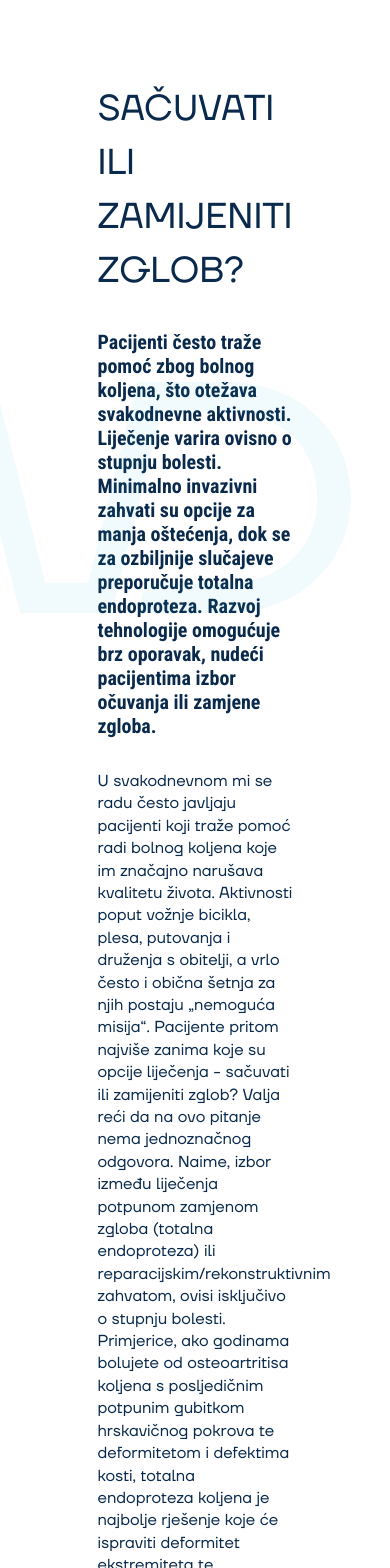
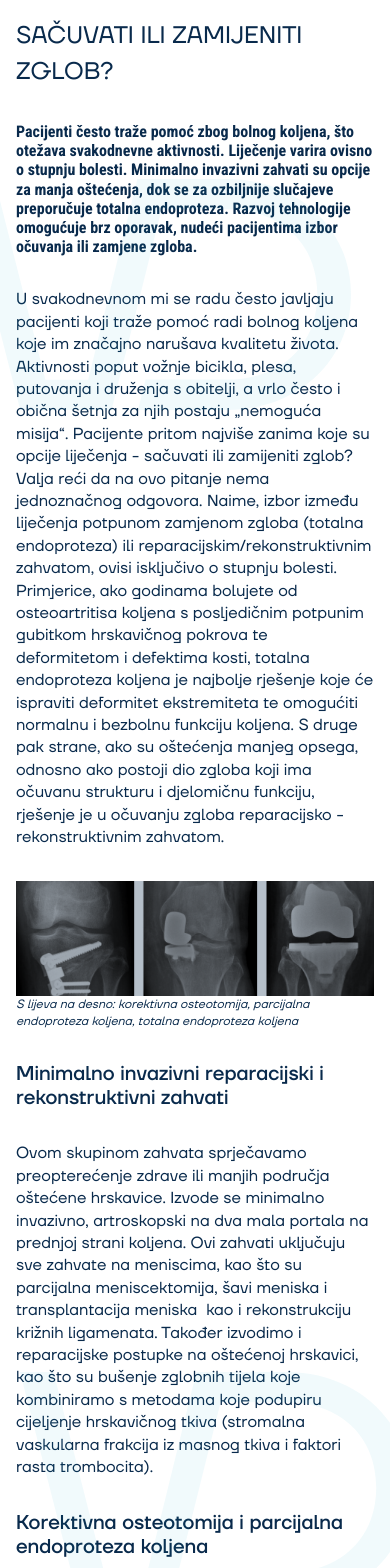
Before and after one commit to sutra-rudi/dinko-vidovic-web, a Next.js app: page /blog/1 in a window 390 px wide. Shown: the part 260-1828 px from the top of the page. Built offline with nearby package versions, Linux system fonts and the light colour scheme.

Commit message:
responsive done

```diff
--- a/src/app/blog/[blog_title]/PageContent.tsx
+++ b/src/app/blog/[blog_title]/PageContent.tsx
@@ -27,15 +27,15 @@ const PageContent = () => {
           alt='svg deco'
           className='absolute -bottom-[0] -left-[5%] z-0 pointer-events-none select-none'
         />
-        <div className='max-w-max-container mx-auto my-0 text-dinko-tamnoplava grid grid-cols-1 items-center gap-8 mt-32 w-2/4 z-10'>
-          <h2 className='text-4xl'>SAČUVATI ILI ZAMIJENITI ZGLOB?</h2>
-          <h4 className={`text-xl font-bold leading-baseLineHeight ${RobotoFont.className}`}>
+        <div className='max-w-max-container mx-auto my-0 text-dinko-tamnoplava grid grid-cols-1 items-center gap-8 lg:mt-32 md:mt-24 mt-16 lg:w-2/4 w-full lg:px-0 px-4 z-10'>
+          <h2 className='lg:text-4xl md:text-3xl text-2xl'>SAČUVATI ILI ZAMIJENITI ZGLOB?</h2>
+          <h4 className={`lg:text-xl md:text-lg text-base font-bold leading-baseLineHeight ${RobotoFont.className}`}>
             Pacijenti često traže pomoć zbog bolnog koljena, što otežava svakodnevne aktivnosti. Liječenje varira ovisno
             o stupnju bolesti. Minimalno invazivni zahvati su opcije za manja oštećenja, dok se za ozbiljnije slučajeve
             preporučuje totalna endoproteza. Razvoj tehnologije omogućuje brz oporavak, nudeći pacijentima izbor
             očuvanja ili zamjene zgloba.
           </h4>
-          <p className='leading-blogParaLineHeight'>
+          <p className='text-base leading-blogParaLineHeight'>
             {`U svakodnevnom mi se radu često javljaju pacijenti koji traže pomoć radi bolnog koljena koje im značajno
           narušava kvalitetu života. Aktivnosti poput vožnje bicikla, plesa, putovanja i druženja s obitelji, a vrlo
           često i obična šetnja za njih postaju „nemoguća misija“.\n\nPacijente pritom najviše zanima koje su opcije
@@ -50,12 +50,12 @@ const PageContent = () => {
           </p>
           <figure>
             <Image src={blogHero} alt='image of blog' />
-            <figcaption className='italic text-sm leading-[143%]'>
+            <figcaption className='italic lg:text-sm text-xs leading-[143%]'>
               S lijeva na desno: korektivna osteotomija, parcijalna endoproteza koljena, totalna endoproteza koljena
             </figcaption>
           </figure>
 
-          <h3 className='font-medium text-3xl leading-baseLineHeight'>
+          <h3 className='font-medium lg:text-3xl md:text-2xl text-xl leading-baseLineHeight'>
             Minimalno invazivni reparacijski i rekonstruktivni zahvati
           </h3>
 
@@ -68,7 +68,7 @@ const PageContent = () => {
             vaskularna frakcija iz masnog tkiva i faktori rasta trombocita).
           </p>
 
-          <h3 className='font-medium text-3xl leading-baseLineHeight'>
+          <h3 className='font-medium lg:text-3xl md:text-2xl text-xl leading-baseLineHeight'>
             Korektivna osteotomija i parcijalna endoproteza koljena
           </h3>
 
@@ -82,7 +82,9 @@ const PageContent = () => {
             pacijenta u potpunosti oslobađaju boli.
           </p>
 
-          <h3 className='font-medium text-3xl leading-baseLineHeight'>Totalna endoproteza koljena</h3>
+          <h3 className='font-medium lg:text-3xl md:text-2xl text-xl leading-baseLineHeight'>
+            Totalna endoproteza koljena
+          </h3>
 
           <p className='leading-blogParaLineHeight'>
             Ovdje dolazimo do zahvata kojega se pacijenti pribojavaju zbog nedostatka informacija. Termin umjetni zglob
@@ -107,7 +109,7 @@ const PageContent = () => {
 
           <figure className='z-10'>
             <Image src={blogArticleImg} alt='image of blog' />
-            <figcaption className='italic text-sm leading-[143%]'>
+            <figcaption className='italic lg:text-sm text-xs leading-[143%]'>
               Lijevo: deformitet prije ugradnje endoproteze; desno: ispravljen deformitet ugradnjom endoproteze
             </figcaption>
           </figure>
--- a/src/app/components/AppButton.tsx
+++ b/src/app/components/AppButton.tsx
@@ -3,7 +3,7 @@ import React from 'react';
 const AppButton = ({ primary, content }: { primary: 'prim' | 'sec' | 'hero' | 'bio' | 'blue-bg'; content: string }) => {
   return (
     <button
-      className={`transition-all ease-in flex items-center justify-center px-5 py-[0.6rem] rounded-appButtonBase ${
+      className={`transition-all ease-in flex items-center justify-center px-5 py-[0.6rem] rounded-appButtonBase lg:text-base text-sm ${
         primary === 'prim' && 'bg-dinko-tamnoplava text-white'
       } ${primary === 'hero' && 'bg-transparent text-dinko-tamnoplava outline outline-2 outline-dinko-tamnoplava'} ${
         primary === 'bio' && 'bg-dinko-plava'
--- a/src/app/components/AppFooter.tsx
+++ b/src/app/components/AppFooter.tsx
@@ -21,11 +21,11 @@ const AppFooter = () => {
 
   return (
     <footer className='lg:h-[557px] relative bg-dinko-plava before:absolute before:bg-footerOverlay before:w-full before:h-full flex items-center justify-center'>
-      <div className='w-full flex items-center justify-center 2xl:p-0 px-6 2xl:py-0 py-4'>
+      <div className='w-full flex items-center justify-center 2xl:p-0 px-6 2xl:py-0 py-8'>
         <div className='max-w-max-container w-full h-full grid grid-cols-1 gap-7 z-10 '>
-          <div className='flex place-items-center justify-between  lg:flex-nowrap flex-wrap lg:gap-0 gap-8'>
+          <div className='flex place-items-center lg:justify-between justify-center  lg:flex-nowrap flex-wrap lg:gap-0 gap-12'>
             <Image src={dinkoVidovicFooterLogo} alt='Logo of Dinko Vidović' />
-            <div className='grid grid-cols-2 items-center lg:w-auto  w-full'>
+            <div className='grid grid-cols-2 items-center lg:w-auto  w-max'>
               {footerLinks.map((lin, ind) => (
                 <a href={''} key={ind}>
                   {lin}
@@ -36,9 +36,9 @@ const AppFooter = () => {
           </div>
           <div className='w-full h-px bg-white'></div>
 
-          <div className='flex w-full justify-between h-min lg:flex-nowrap flex-wrap-reverse place-items-center lg:gap-0 gap-4'>
-            <p className='text-white/80'>{`© prof. dr. sc. Dinko Vidović, prim, dr. med., 2024. | Made by Studio Sutra.`}</p>
-            <div className='flex items-center gap-4'>
+          <div className='flex w-full lg:justify-between h-min xl:flex-nowrap flex-wrap-reverse place-items-center justify-center lg:gap-0 gap-4'>
+            <p className='text-white/80 lg:text-base text-xs text-balance text-center'>{`© prof. dr. sc. Dinko Vidović, prim, dr. med., 2024. | Made by Studio Sutra.`}</p>
+            <div className='grid md:grid-cols-2 grid-cols-1 place-items-center gap-4'>
               <p>Follow us:</p>
               <div className='flex items-center gap-3'>
                 <LinkedInIcon size={24} />
--- a/src/app/sections/Biografija.tsx
+++ b/src/app/sections/Biografija.tsx
@@ -13,10 +13,10 @@ const Biografija = () => {
         <StickyBox
           offsetTop={0}
           offsetBottom={0}
-          className='max-lg:!relative w-full h-full xl:min-h-[750px] lg:min-h-[700px] min-h-[400px] lg:max-w-[795px] '
+          className='max-lg:!relative w-full h-full xl:min-h-[750px] lg:min-h-[700px] md:min-h-[650px] min-h-[500px] lg:max-w-[795px] '
         >
           <Image
-            className='object-cover lg:object-bottom object-center lg:aspect-[9 / 16] md:aspect-video aspect-square'
+            className='object-cover lg:object-bottom object-center md:aspect-[9 / 16] aspect-square'
             alt='Image of Dinko Vidovic smiling'
             src={DinkoBioHero}
             fill
--- a/src/app/sections/BlogSekcija.tsx
+++ b/src/app/sections/BlogSekcija.tsx
@@ -5,8 +5,8 @@ import AppButton from '../components/AppButton';
 
 const BlogSekcija = () => {
   return (
-    <section className='w-full relative pb-24'>
-      <h1 className='2xl:text-heroText xl:text-5xl lg:text-4xl text-subHeading text-dinko-tamnoplava text-balance leading-tight whitespace-pre-wrap pt-32 pb-4 text-center'>
+    <section className='w-full relative xl:pb-24 lg:pb-20 pb-16'>
+      <h1 className='2xl:text-heroText xl:text-5xl lg:text-4xl text-subHeading text-dinko-tamnoplava text-balance leading-tight whitespace-pre-wrap xl:pt-32 lg:pt-24 md:pt-20 pt-16 pb-4 text-center'>
         Blog
       </h1>
 
--- a/src/app/sections/PromoSekcija.tsx
+++ b/src/app/sections/PromoSekcija.tsx
@@ -26,7 +26,7 @@ const PromoSekcija = () => {
         })}
       </div>
 
-      <div className='w-full bg-overlayPromoTraka lg:min-h-[550px] md:min-h-[500px] min-h-[400px] flex items-center justify-center 2xl:p-0 px-6 xl:py-0 py-6'>
+      <div className='w-full bg-overlayPromoTraka lg:min-h-[550px] md:min-h-[500px] min-h-[400px] flex items-center justify-center 2xl:p-0 px-6 xl:py-0 py-16'>
         <div className='max-w-max-container w-full my-0 mx-auto flex items-center justify-center xl:gap-40 lg:gap-32 md:gap-28 gap-20 lg:flex-nowrap flex-wrap'>
           <div className='grid grid-cols-1 place-items-center'>
             <h1 className='text-dinko-tamnoplava 2xl:text-[99px] xl:text-[80px] lg:text-6xl text-5xl leading-baseLineHeight font-medium'>
```
